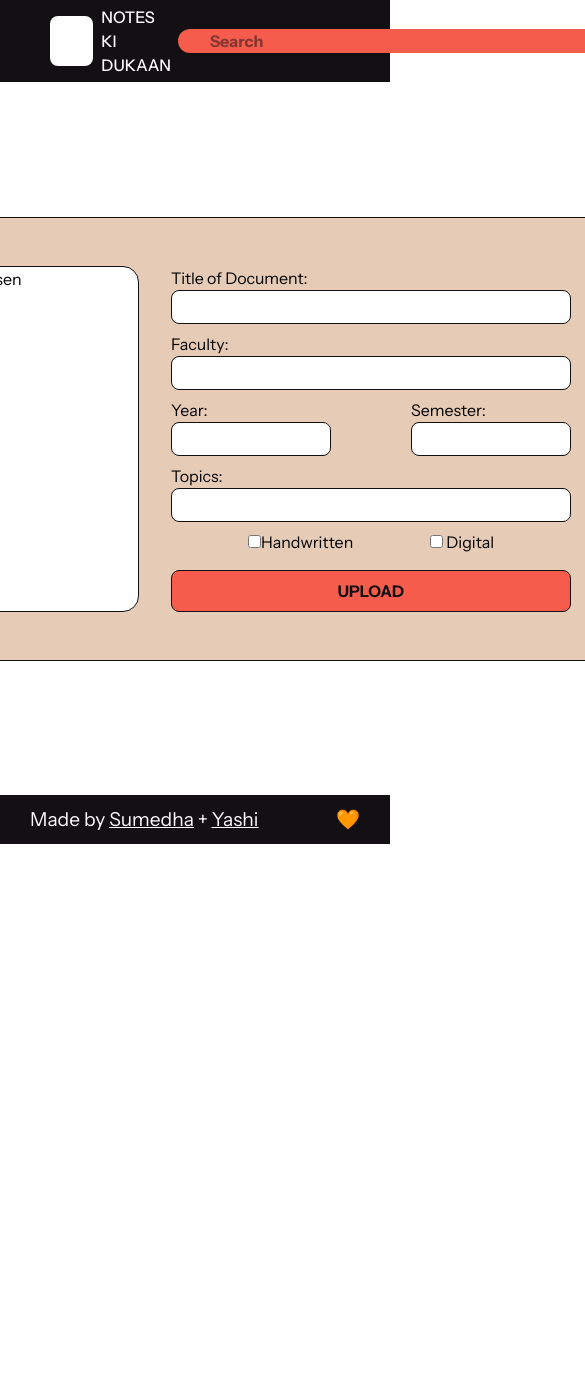
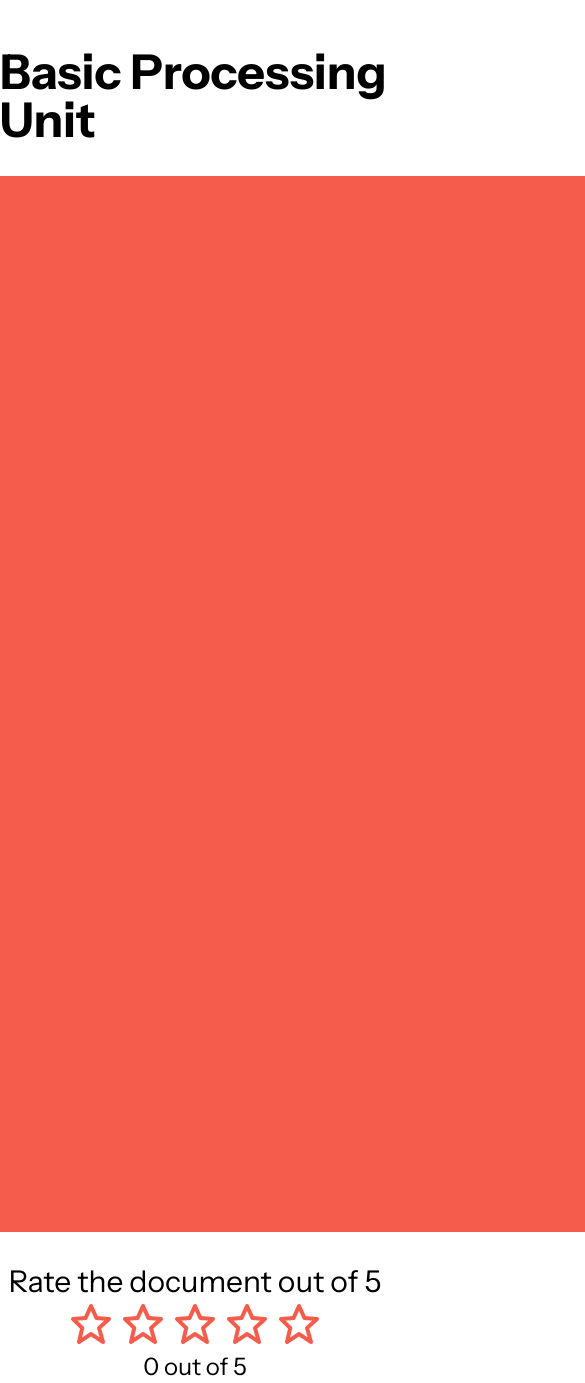
Before and after one commit to SumedhaSinghRathor/notes-ki-dukaan, a React (Vite) app in the folder frontend/: page / in a window 390 px wide. Shown: the top 1383 px of the page, 585 px wide, since content can reach past the window. Before the commit the page ends 844 px from the top, so only its background shows below. Built offline with nearby package versions, Linux system fonts and the light colour scheme.

Commit message:
Responsive 5 Star Rating

```diff
--- a/frontend/index.html
+++ b/frontend/index.html
@@ -3,6 +3,11 @@
   <head>
     <meta charset="UTF-8" />
     <link rel="icon" type="image/svg+xml" href="./src/assets/logo.svg" />
+    <link
+      rel="stylesheet"
+      href="https://unpkg.com/boxicons@2.1.4/css/boxicons.min.css"
+      rel="stylesheet"
+    />
     <meta name="viewport" content="width=device-width, initial-scale=1.0" />
     <title>Notes Ki Dukaan</title>
   </head>
--- a/frontend/src/App.jsx
+++ b/frontend/src/App.jsx
@@ -1,25 +1,11 @@
 import "./App.css";
-import Header from "./components/Header";
-import Hero from "./components/Hero";
-import Feature1 from "./components/Feature1/Feature1";
-import Feature2 from "./components/Feature2/Feature2";
-import Feature3 from "./components/Feature3/Feature3";
-import Footer from "./components/Footer";
-import Upload from "./pages/Upload/Upload";
-import Navbar from "./components/Navbar";
+import Rating from "./components/Rating/Rating";
+import View from "./pages/View/View";
 
 function App() {
   return (
-    <div className="h-screen flex flex-col justify-between items-center">
-      <Navbar />
-      <Upload />
-      <Footer />
-      {/* <Header />
-      <Hero />
-      <Feature1 />
-      <Feature2 />
-      <Feature3 />
-      <Footer /> */}
+    <div className="w-screen">
+      <View />
     </div>
   );
 }
--- a/frontend/src/components/Feature3/Feature3.jsx
+++ b/frontend/src/components/Feature3/Feature3.jsx
@@ -1,6 +1,6 @@
 import React from "react";
 import "./Feature3.css";
-import img from "../../assets/feature3img";
+import img from "../../assets/feature3img.png";
 
 function Feature3() {
   return (
--- a/frontend/src/components/Footer.jsx
+++ b/frontend/src/components/Footer.jsx
@@ -2,8 +2,8 @@ import React from "react";
 
 function Footer() {
   return (
-    <div className="flex w-screen fixed-0 bottom-0 bg-black items-center justify-between py-2.5 px-7.5 text-[1.2em]">
-      <span className="text-white">
+    <div className="flex w-screen fixed-0 bottom-0 bg-black items-center justify-between py-2.5 px-7.5">
+      <span className="text-white text-sm">
         Made by{" "}
         <u>
           <a
@@ -23,10 +23,11 @@ function Footer() {
           </a>
         </u>
       </span>
-      <span>
+      <span className="text-xl">
         <a
           href="https://github.com/SumedhaSinghRathor/notes-ki-dukaan"
           target="_blank"
+          title=""
         >
           🧡
         </a>
--- /dev/null
+++ b/frontend/src/components/Rating/Rating.jsx
@@ -0,0 +1,33 @@
+import React, { useState } from "react";
+import Star from "./Star";
+
+function Rating() {
+  const [rating, setRating] = useState(0);
+
+  const handleRating = (starIndex, isLeftHalf) => {
+    const newRating = isLeftHalf ? starIndex + 0.5 : starIndex + 1;
+    setRating(newRating);
+  };
+
+  return (
+    <div>
+      <div>
+        <h2 className="text-3xl">Rate the document out of 5</h2>
+        <div className="flex justify-center gap-1 sm:gap-2">
+          {Array.from({ length: 5 }, (_, index) => (
+            <Star
+              key={index}
+              index={index}
+              rating={rating}
+              setRating={setRating}
+              onRatingChange={handleRating}
+            />
+          ))}
+        </div>
+        <p className="text-2xl text-center">{rating} out of 5</p>
+      </div>
+    </div>
+  );
+}
+
+export default Rating;
--- /dev/null
+++ b/frontend/src/components/Rating/Star.jsx
@@ -0,0 +1,30 @@
+import React from "react";
+
+const Star = ({ index, rating, onRatingChange }) => {
+  const handleLeftHalfClick = () => onRatingChange(index, true);
+  const handleRightHalfClick = () => onRatingChange(index, false);
+
+  const isFullStar = rating >= index + 1;
+  const isHalfStar = rating >= index + 0.5 && rating < index + 1;
+  const starClass = isFullStar
+    ? "bxs-star"
+    : isHalfStar
+      ? "bxs-star-half"
+      : "bx-star";
+
+  return (
+    <div className="relative">
+      <i className={`bx ${starClass} text-5xl text-dark-orange`}></i>
+      <button
+        className="absolute top-0 left-0 w-1/2 h-full cursor-pointer"
+        onClick={handleLeftHalfClick}
+      />
+      <button
+        className="absolute top-0 right-0 w-1/2 h-full cursor-pointer"
+        onClick={handleRightHalfClick}
+      />
+    </div>
+  );
+};
+
+export default Star;
--- a/frontend/src/pages/Home/Thumbnail.jsx
+++ b/frontend/src/pages/Home/Thumbnail.jsx
@@ -2,23 +2,21 @@ import React from "react";
 
 function Thumbnail() {
   return (
-    <div className="w-[280px]">
-      <div className="thumbnailimg w-[100%] h-[280px] bg-light-orange border-1 border-black"></div>
-      <div className="info flex flex-col gap-[0.25em]">
+    <div className="w-[240px]">
+      <div className="thumbnailimg w-[100%] h-[240px] bg-light-orange border-1 border-black"></div>
+      <div className="info flex flex-col gap-1">
         <div className="title_bookmark flex justify-between items-center">
-          <div className="title font-bold text-[20.25em]">
-            Basic Memory Unit
-          </div>
-          <div className="bookmark text-[20.25em]">🔖</div>
+          <div className="title font-bold text-[1.4em]">Basic Memory Unit</div>
+          <div className="bookmark text-[1.4em]">🔖</div>
         </div>
 
-        <div className="faculty text-[10.5em]">Anil Kumar Swain</div>
+        <div className="faculty text-[1em]">Anil Kumar Swain</div>
         <div className="tags_rating flex justify-between items-center">
           <div className="tags flex justify-between gap-3">
-            <div className="tag_1 bg-light-orange py-2 px-4 rounded-[0.5em] border-1 border-black">
+            <div className="tag_1 bg-light-orange py-2 px-4 rounded-[0.5em] border-1 border-black text-xs">
               COA
             </div>
-            <div className="tag_2 bg-light-orange py-2 px-4 rounded-[0.5em] border-1 border-black">
+            <div className="tag_2 bg-light-orange py-2 px-4 rounded-[0.5em] border-1 border-black text-xs">
               HPC
             </div>
           </div>
@@ -29,26 +27,6 @@ function Thumbnail() {
         </div>
       </div>
     </div>
-    // <div>
-    //   <div className="thumbnailimg"></div>
-    //   <div className="info">
-    //     <div className="title_bookmark">
-    //       <div className="title">Basic Memory Unit</div>
-    //       <div className="bookmark">
-    //         <FontAwesomeIcon icon="fa-regular fa-bookmark" />
-    //       </div>
-    //     </div>
-    //     <div className="faculty"></div>
-    //     <div className="tags_rating">
-    //       <div className="tag_1"></div>
-    //       <div className="tag_2"></div>
-    //       <div className="rating">
-    //         <div className="num"></div>
-    //         <div className="star"></div>
-    //       </div>
-    //     </div>
-    //   </div>
-    // </div>
   );
 }
 
--- a/frontend/src/pages/Upload/Upload.jsx
+++ b/frontend/src/pages/Upload/Upload.jsx
@@ -7,7 +7,6 @@ function Upload() {
         <input
           type="file"
           className="w-[20em] h-full rounded-[1em] bg-white border-1 border-black"
-          multiple
         />
       </div>
       <div className="form flex flex-col gap-[1em]">
@@ -55,27 +54,26 @@ function Upload() {
               Topics: <br />
               <input
                 type="text"
-                className="bg-white border-1 border-black rounded-[0.5em] w-[25em] px-[2em] py-[0.25em]"
+                className="bg-white border-1 border-black rounded-[0.5em] w-[25em] px-[0.5em] py-[0.25em]"
               />
             </label>
           </div>
           <div className="type flex justify-evenly">
             <div className="handwritten">
-              <label htmlFor="">
-                <input type="checkbox" />
-                Handwritten
+              <label htmlFor="" className="flex items-center">
+                <input type="checkbox" /> &ensp; Handwritten
               </label>
             </div>
             <div className="digital">
-              <label htmlFor="">
-                <input type="checkbox" /> Digital
+              <label htmlFor="" className="flex items-center">
+                <input type="checkbox" /> &ensp; Digital
               </label>
             </div>
           </div>
         </div>
-        <div className="upload font-bold text-center px-[2em] py-[0.5em] border-1 border-black rounded-[0.5em] bg-dark-orange text-black w-[25em]">
+        <button className="upload font-bold text-center px-[2em] py-[0.5em] border-1 border-black rounded-[0.5em] bg-dark-orange text-black w-[25em]">
           UPLOAD
-        </div>
+        </button>
       </div>
     </div>
   );
--- /dev/null
+++ b/frontend/src/pages/View/View.jsx
@@ -0,0 +1,14 @@
+import React from "react";
+import Rating from "../../components/Rating/Rating";
+
+function View() {
+  return (
+    <div className="w-full h-fit flex flex-col items-center mt-12">
+      <h1 className="text-5xl font-bold">Basic Processing Unit</h1>
+      <div className="pdf w-[816px] h-[1056px] bg-dark-orange my-8"></div>
+      <Rating />
+    </div>
+  );
+}
+
+export default View;
```
Also changed, not shown: 1 other file (tests, documents, lock files or other folders).
